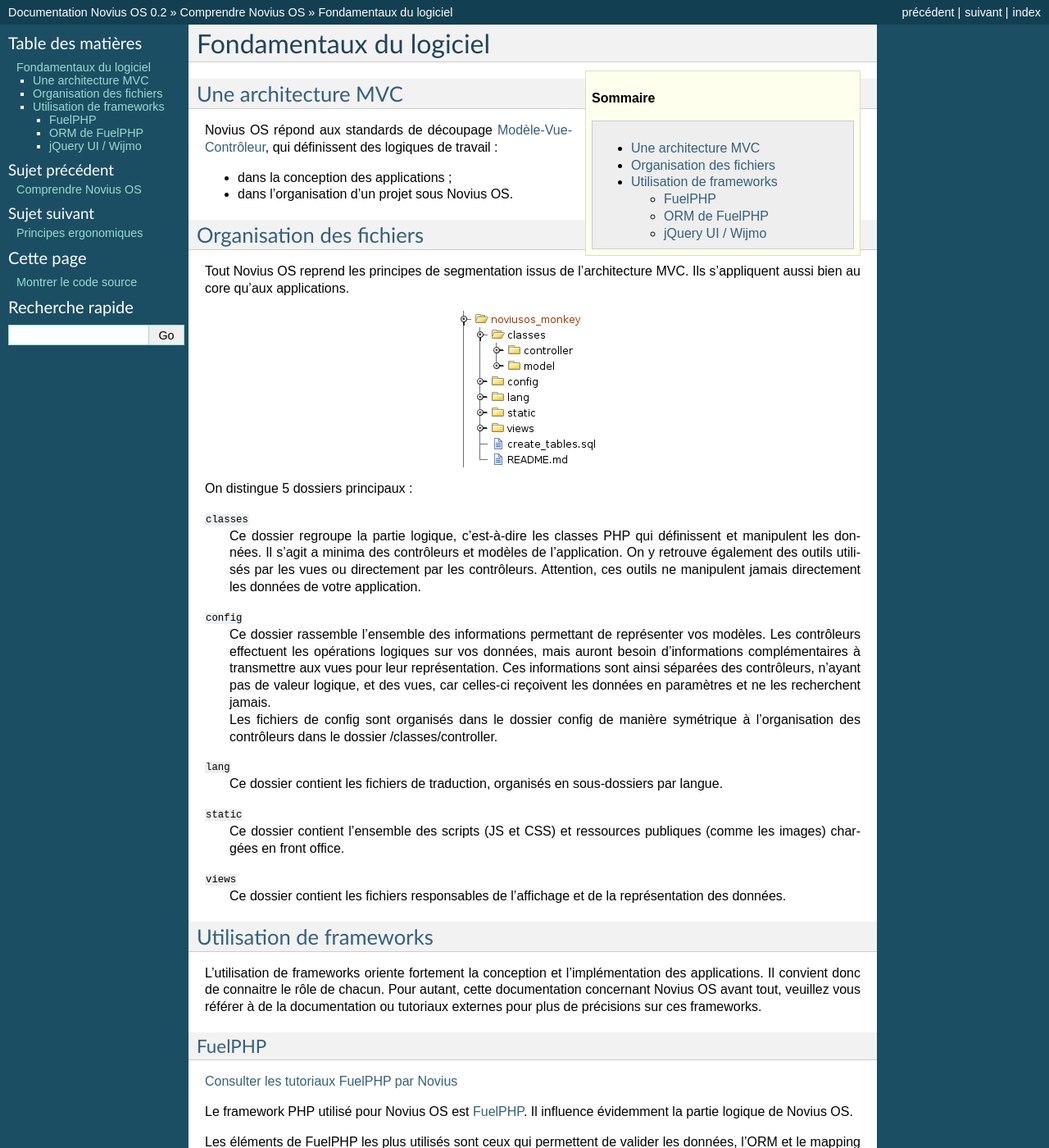
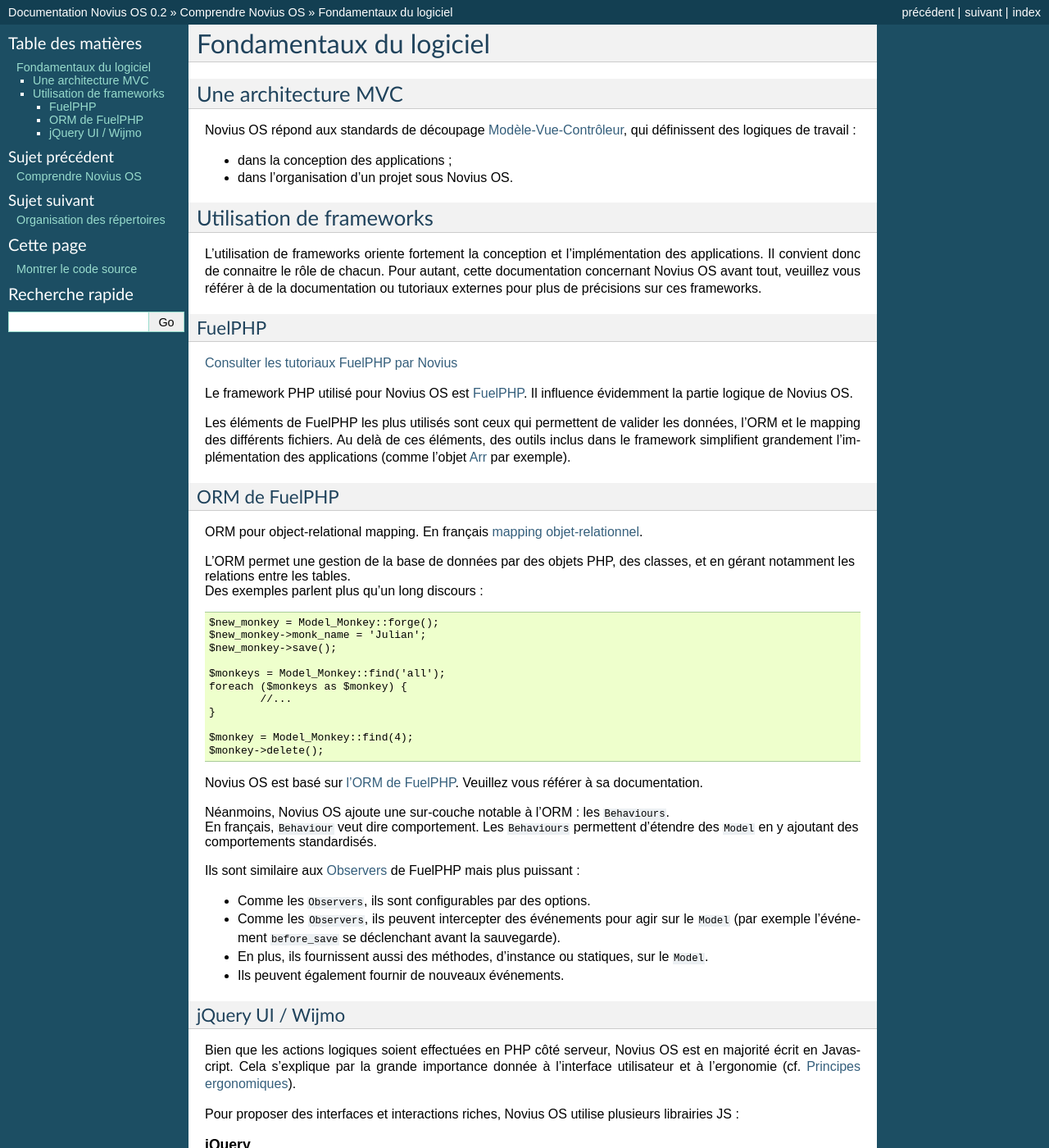
Before and after one commit to vrcAlbert/documentation-api, a Sphinx documentation site: the page built from source/understand/fundamentals_software.rst, in a window 1280 px wide and 1400 px high. Shown: the whole window at 82% size. Built offline with Sphinx 7.4.7, drawn with Linux system fonts in a browser that asks for light colours.

```diff
--- a/source/understand/fundamentals_software.rst
+++ b/source/understand/fundamentals_software.rst
@@ -1,12 +1,5 @@
 Fondamentaux du logiciel
 ########################
-
-.. sidebar:: Sommaire
-
-	.. contents::
-		:backlinks: top
-		:depth: 2
-		:local:
 
 .. index:: MVC
 
@@ -17,37 +10,6 @@ Novius OS répond aux standards de découpage `Modèle-Vue-Contrôleur <http://f
 
 - dans la conception des applications ;
 - dans l’organisation d'un projet sous Novius OS.
-
-Organisation des fichiers
-*************************
-
-Tout Novius OS reprend les principes de segmentation issus de l’architecture MVC. Ils s'appliquent aussi bien au core qu'aux applications.
-
-.. image:: images/files_organisation.png
-	:alt: Organisation des fichiers
-	:align: center
-
-On distingue 5 dossiers principaux :
-
-:file:`classes`
-	Ce dossier regroupe la partie logique, c'est-à-dire les classes PHP qui définissent et manipulent les données.
-	Il s'agit a minima des contrôleurs et modèles de l’application. On y retrouve également des outils utilisés par les vues ou directement par les contrôleurs.
-	Attention, ces outils ne manipulent jamais directement les données de votre application.
-
-:file:`config`
-	| Ce dossier rassemble l’ensemble des informations permettant de représenter vos modèles.
-	  Les contrôleurs effectuent les opérations logiques sur vos données, mais auront besoin d’informations complémentaires à transmettre aux vues pour leur représentation.
-	  Ces informations sont ainsi séparées des contrôleurs, n’ayant pas de valeur logique, et des vues, car celles-ci reçoivent les données en paramètres et ne les recherchent jamais.
-	| Les fichiers de config sont organisés dans le dossier config de manière symétrique à l’organisation des contrôleurs dans le dossier /classes/controller.
-
-:file:`lang`
-	Ce dossier contient les fichiers de traduction, organisés en sous-dossiers par langue.
-
-:file:`static`
-	Ce dossier contient l’ensemble des scripts (JS et CSS) et ressources publiques (comme les images) chargées en front office.
-
-:file:`views`
-	Ce dossier contient les fichiers responsables de l’affichage et de la représentation des données.
 
 Utilisation de frameworks
 *************************
--- a/source/understand/index.rst
+++ b/source/understand/index.rst
@@ -4,6 +4,8 @@ Comprendre Novius OS
 .. toctree::
 
 	fundamentals_software
+	organization_directories
+	differences_fuelphp
 	ergonomie
 	applications
 	sharing
```
Also changed, not shown: source/understand/differences_fuelphp.rst (added, +44 -0 lines), source/understand/organization_directories.rst (added, +98 -0 lines).
